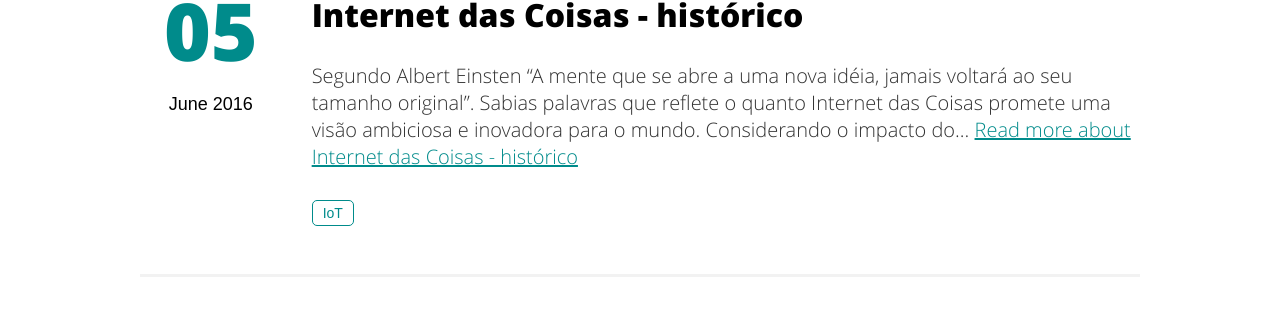
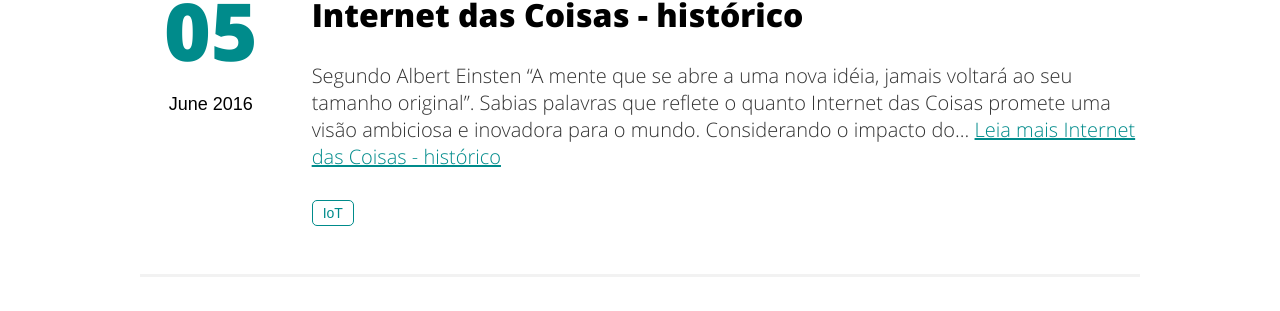
Before and after one commit to desireesantos/desireesantos.github.io, a Jekyll site: the page built from index.html, in a window 1280 px wide. Shown: the part 974-1285 px from the top of the page. Built offline with Jekyll 4.4.1, drawn with Linux system fonts in a browser that asks for light colours.

```diff
--- a/_config.yml
+++ b/_config.yml
@@ -1,6 +1,5 @@
 # Site settings
-description: A blog about lorem ipsum dolor sit amet
-url: ""
+description: Desiree Santos Blog
 
 # User settings
 username: Desiree Santos
--- a/index.html
+++ b/index.html
@@ -23,7 +23,7 @@ lang: pt
                         <a href="{{ post.url | prepend: site.baseurl }}"><h2 class="post-title" itemprop="name">{{ post.title }}</h2></a>
                         <p class="description">
                             {{ post.content | strip_html | truncatewords:40 }}
-                            <a href="{{ post.url | prepend: site.baseurl }}" class="link">Read more about {{post.title}}</a>
+                            <a href="{{ post.url | prepend: site.baseurl }}" class="link">Leia mais {{post.title}}</a>
                         </p>
 
                         <div class="tags">
```
